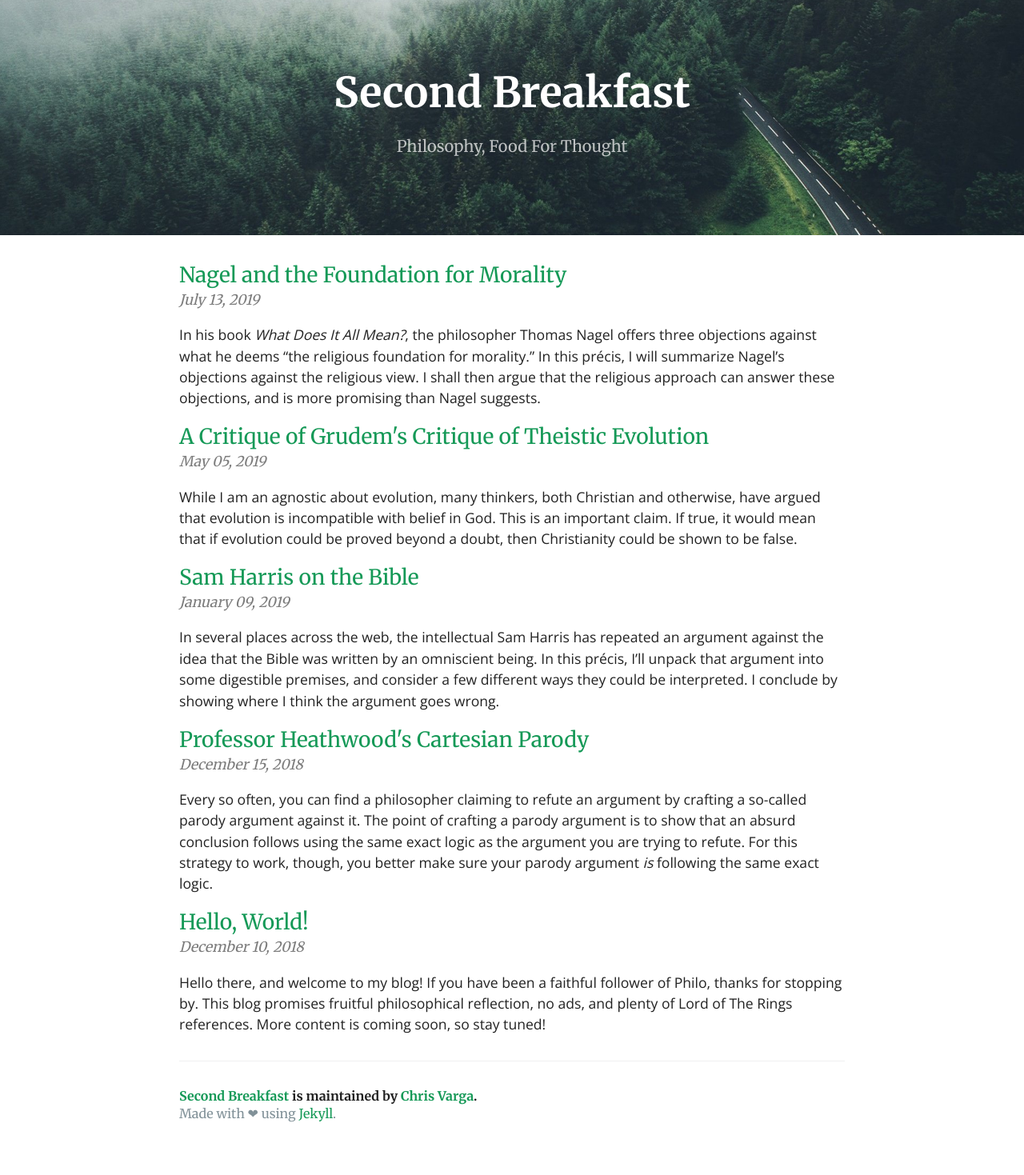
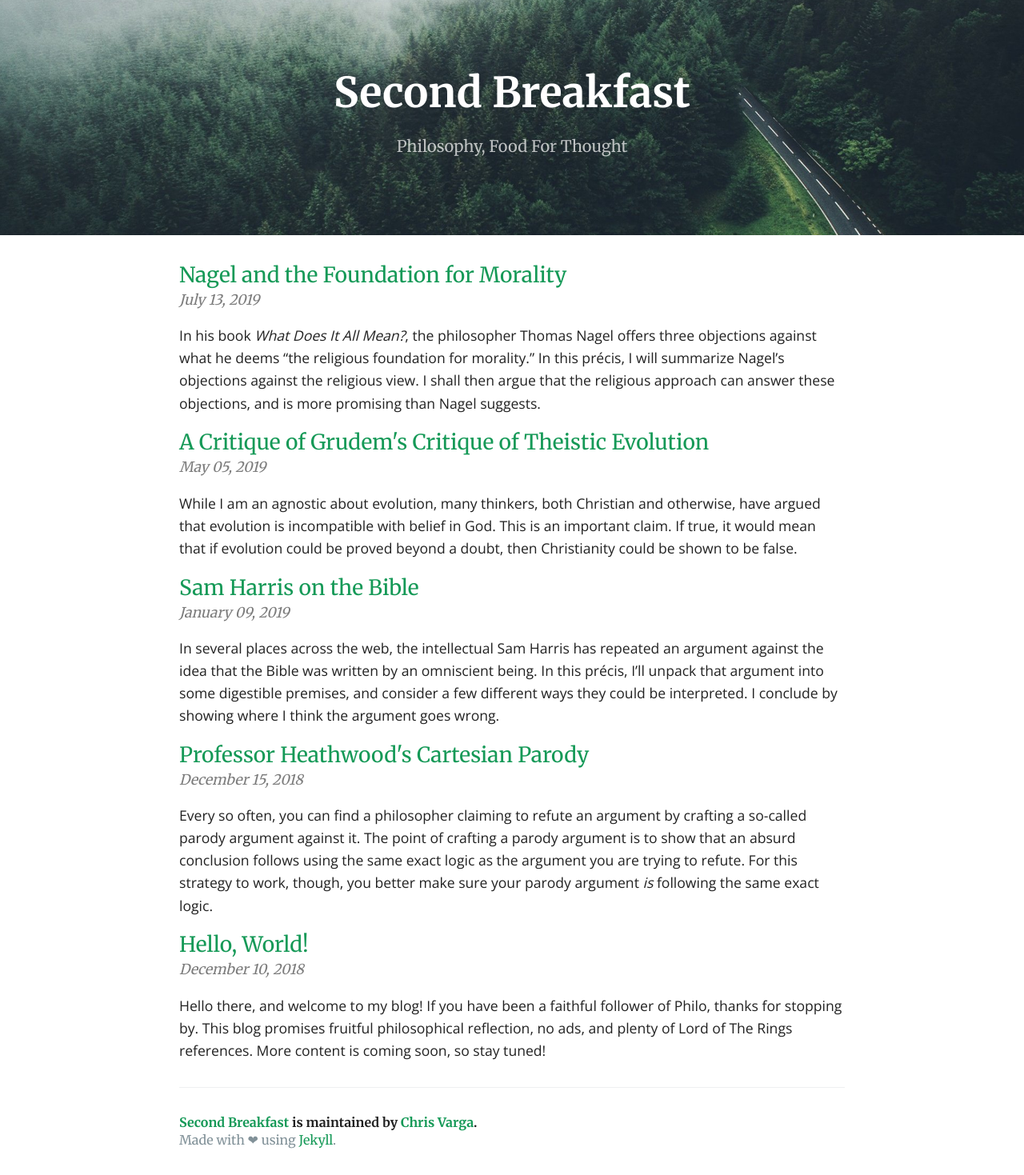
Before and after one commit to second-breakfast/second-breakfast.github.io, a Jekyll site: the page built from index.html, in a window 1280 px wide. Shown: the whole page at 80% size. Built offline with Jekyll 4.4.1, drawn with Linux system fonts in a browser that asks for light colours; the list of posts is cut into pages by our own code; before the commit the page ends 1436 px from its top, so only the background shows below that.

```diff
--- a/css/cayman.css
+++ b/css/cayman.css
@@ -155,7 +155,9 @@
 
 body { padding: 0; margin: 0; font-family: "Merriweather", "Helvetica Neue", Helvetica, Arial, sans-serif; font-size: 16px; line-height: 1.4; color: rgba(0,0,0,0.87); }
 
-body p { font-family: "Open Sans"; line-height: 1.5; }
+body p { font-family: "Open Sans"; line-height: 1.6; }
+
+.excerpt { line-height: 1.5; }
 
 a { color: #159957; text-decoration: none; }
 a:hover { text-decoration: underline; }
```
